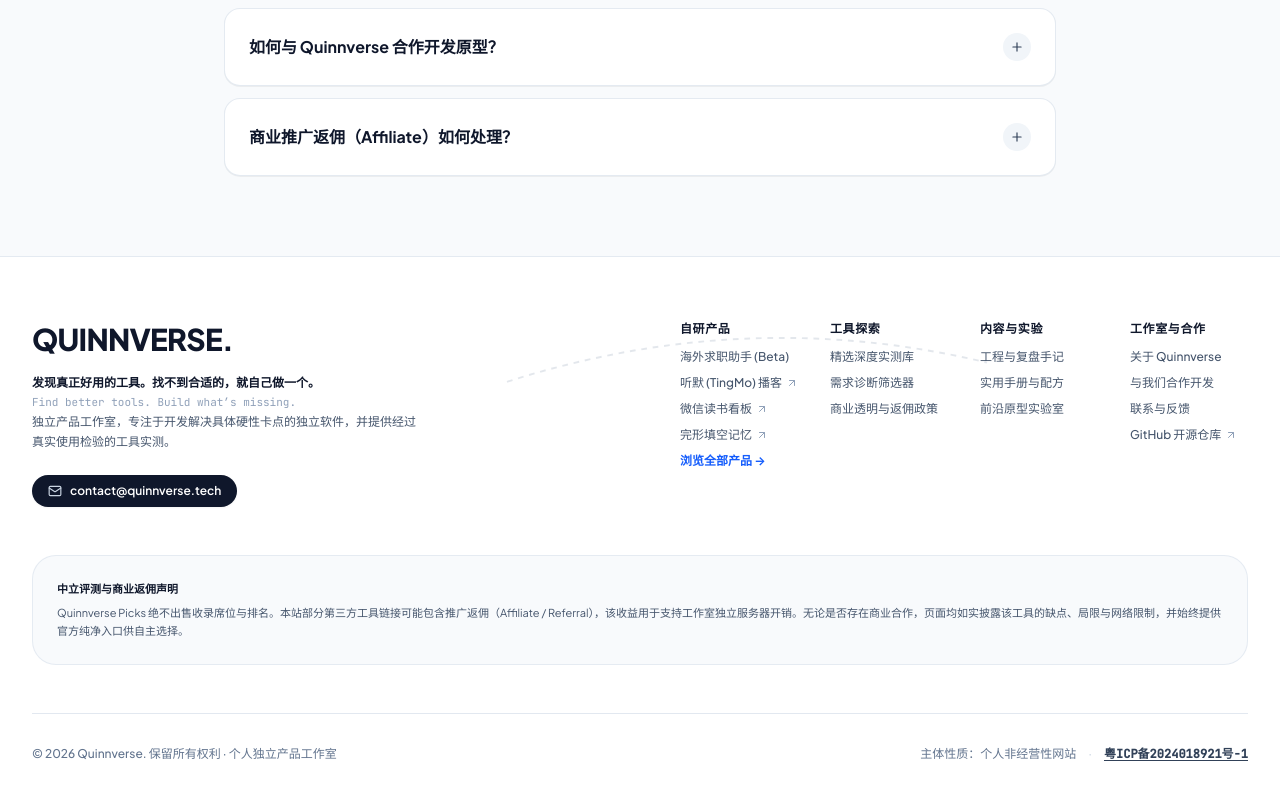
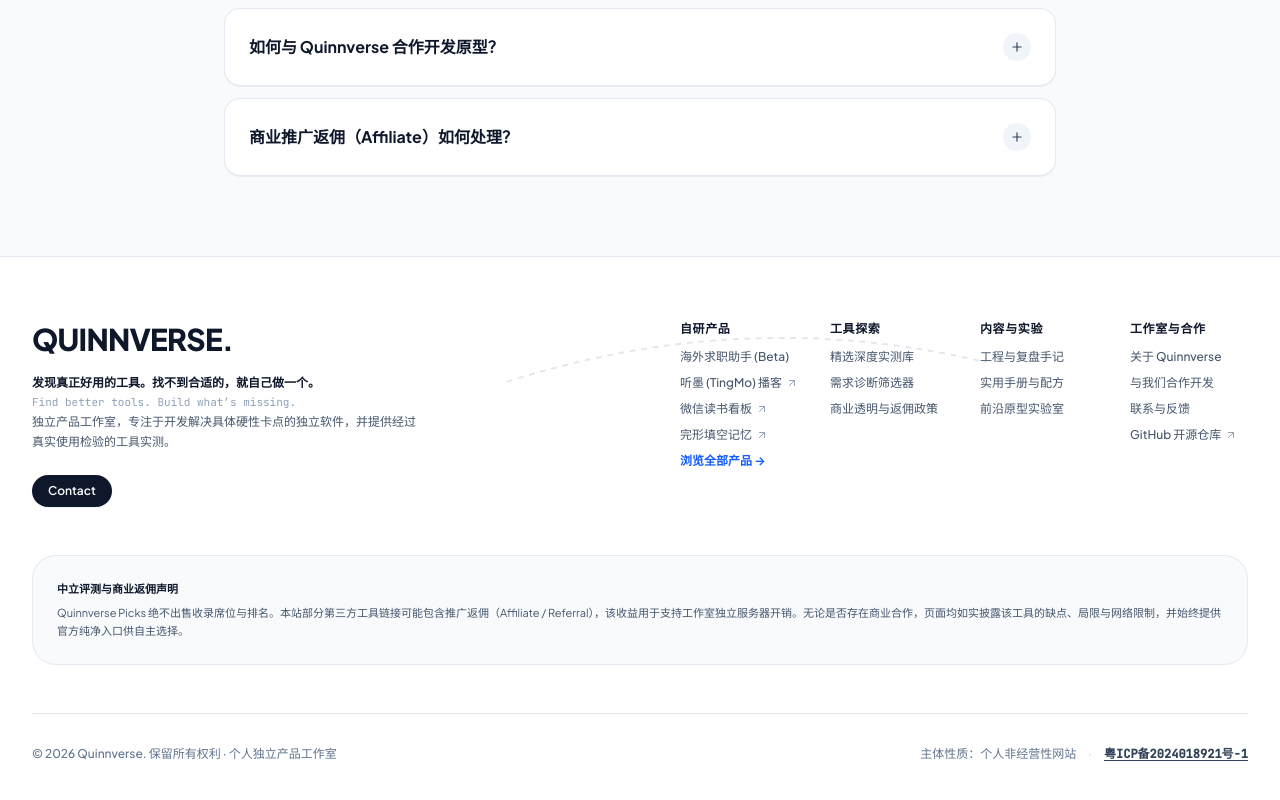
Before and after one commit to Quinnverse/QuinnverseCOM, a React (Vite) app: page / in a window 1280 px wide. Shown: the part 5414-6214 px from the top of the page. Built offline with nearby package versions, Linux system fonts and the light colour scheme.

Commit message:
Update footer contact link and TingMo naming

```diff
--- a/src/components/Footer.tsx
+++ b/src/components/Footer.tsx
@@ -1,12 +1,11 @@
 import React from 'react';
-import { Mail, ArrowUpRight } from 'lucide-react';
+import { ArrowUpRight } from 'lucide-react';
 import { SITE_SETTINGS } from '../data/database';
 import { Link } from '../utils/router';
 
 export const Footer: React.FC = () => {
   return (
     <footer className="border-t border-slate-200/90 bg-white text-slate-600 pt-16 pb-12 text-xs text-left relative overflow-hidden">
-      {/* Decorative flight/journey line across the background */}
       <div className="absolute top-12 left-1/3 w-1/2 h-24 pointer-events-none opacity-25 hidden md:block">
         <svg className="w-full h-full" viewBox="0 0 500 100" fill="none">
           <path d="M0,80 Q250,0 500,60" stroke="#94A3B8" strokeWidth="2" strokeDasharray="6 6" />
@@ -14,9 +13,7 @@
       </div>
 
       <div className="mx-auto max-w-7xl px-4 sm:px-6 lg:px-8 space-y-12 relative z-10">
-        {/* Main Footer Row */}
         <div className="flex flex-col lg:flex-row lg:items-start justify-between gap-12">
-          {/* Brand Info */}
           <div className="space-y-4 max-w-sm">
             <Link to="/" className="font-display text-3xl font-black text-slate-900 tracking-tight flex items-center gap-1.5">
               <span>QUINNVERSE.</span>
@@ -30,23 +27,21 @@
             </p>
 
             <div className="pt-2">
-              <a
-                href={`mailto:${SITE_SETTINGS.contactEmail}`}
+              <Link
+                to="/contact"
                 className="inline-flex items-center gap-2 px-4 py-2 rounded-full bg-slate-900 hover:bg-blue-600 text-white text-xs font-semibold transition-all shadow-xs"
               >
-                <Mail className="w-3.5 h-3.5 text-slate-300" />
-                <span>{SITE_SETTINGS.contactEmail}</span>
-              </a>
+                <span>Contact</span>
+              </Link>
             </div>
           </div>
 
-          {/* Nav Columns */}
           <div className="grid grid-cols-2 sm:grid-cols-4 gap-8 text-xs">
             <div>
               <div className="font-bold text-slate-900 mb-3 text-xs tracking-wider">自研产品</div>
               <ul className="space-y-2.5 text-slate-600 font-medium">
                 <li><Link to="/products/job-application-copilot" className="hover:text-slate-900 transition-colors">海外求职助手 (Beta)</Link></li>
-                <li><a href="https://tingmo.quinnverse.tech" target="_blank" rel="noreferrer" className="hover:text-slate-900 transition-colors flex items-center gap-1">听默 (TingMo) 播客 <ArrowUpRight className="w-3 h-3 text-slate-400" /></a></li>
+                <li><a href="https://tingmo.quinnverse.tech" target="_blank" rel="noreferrer" className="hover:text-slate-900 transition-colors flex items-center gap-1">听墨 (TingMo) 播客 <ArrowUpRight className="w-3 h-3 text-slate-400" /></a></li>
                 <li><a href="https://weread.quinnverse.tech" target="_blank" rel="noreferrer" className="hover:text-slate-900 transition-colors flex items-center gap-1">微信读书看板 <ArrowUpRight className="w-3 h-3 text-slate-400" /></a></li>
                 <li><a href="https://clozerecitation.quinnverse.tech" target="_blank" rel="noreferrer" className="hover:text-slate-900 transition-colors flex items-center gap-1">完形填空记忆 <ArrowUpRight className="w-3 h-3 text-slate-400" /></a></li>
                 <li><Link to="/products" className="text-blue-600 font-bold hover:underline">浏览全部产品 →</Link></li>
@@ -83,7 +78,6 @@
           </div>
         </div>
 
-        {/* Commercial & Affiliate Disclosure Box */}
         <div className="rounded-3xl bg-slate-50 p-6 border border-slate-200/80 text-[11px] leading-relaxed text-slate-600 space-y-1.5">
           <div className="font-bold text-slate-900 flex items-center gap-1.5">
             <span>中立评测与商业返佣声明</span>
@@ -93,7 +87,6 @@
           </p>
         </div>
 
-        {/* Legal & Compliance Bottom Bar */}
         <div className="pt-8 border-t border-slate-200 flex flex-col sm:flex-row items-center justify-between gap-4 text-xs text-slate-500 font-medium">
           <div>
             © 2026 Quinnverse. 保留所有权利 · 个人独立产品工作室
```
